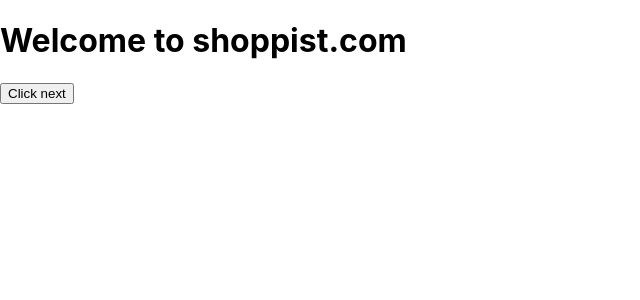
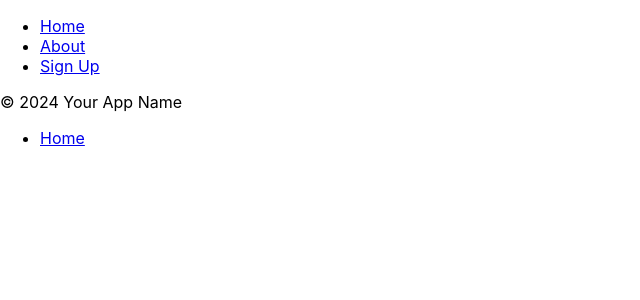
Before and after one commit to anuragsknsits/shopist, a React (Create React App) app: page /signup in a window 1280 px wide. Shown: the top 300 px of the page, without its empty margins (0-640 px from the left). Built offline with nearby package versions, Linux system fonts and the light colour scheme.

Commit message:
Added some page

```diff
--- a/package.json
+++ b/package.json
@@ -6,9 +6,11 @@
     "@testing-library/jest-dom": "^5.17.0",
     "@testing-library/react": "^13.4.0",
     "@testing-library/user-event": "^13.5.0",
+    "axios": "^1.6.5",
     "react": "^18.2.0",
     "react-dom": "^18.2.0",
-    "react-scripts": "5.0.1",
+    "react-router-dom": "^6.21.1",
+    "react-scripts": "^5.0.1",
     "web-vitals": "^2.1.4"
   },
   "scripts": {
--- a/src/App.js
+++ b/src/App.js
@@ -1,18 +1,26 @@
-import './App.css';
+import React from 'react';
+import { BrowserRouter as Router, Routes, Route } from 'react-router-dom';
+import Home from './pages/Home';
+import About from './pages/About';
+import SignUp from './pages/SignUp';
+import Header from './components/Header';
+import Footer from './components/Footer';
 
-function MyButton() {
+function App() {
   return (
-    <button>
-      Click next
-    </button>
+    <Router>
+      <div>
+        <Header />
+        <Routes>
+          <Route exact path="/" element={Home} />
+          <Route path="/about" element={About} />
+          <Route path="/signup" element={SignUp} />
+          {/* Add more routes as needed */}
+        </Routes>
+        <Footer />
+      </div>
+    </Router>
   );
 }
 
-export default function MyApp() {
-  return (
-    <div>
-      <h1>Welcome to shoppist.com</h1>
-      <MyButton />
-    </div>
-  )
-}
+export default App;
--- /dev/null
+++ b/src/components/Footer.js
@@ -0,0 +1,22 @@
+import React from 'react';
+import { Link } from 'react-router-dom';
+
+const Footer = () => {
+  return (
+    <footer>
+      <div>
+        <p>© 2024 Your App Name</p>
+        <nav>
+          <ul>
+            <li><Link to="/">Home</Link></li>
+            {/* <li><Link to="/about">About</Link></li>
+            <li><Link to="/contact">Contact</Link></li> */}
+            {/* Add more footer links */}
+          </ul>
+        </nav>
+      </div>
+    </footer>
+  );
+};
+
+export default Footer;
--- /dev/null
+++ b/src/components/Header.js
@@ -0,0 +1,19 @@
+import React from 'react';
+import { Link } from 'react-router-dom';
+
+const Header = () => {
+  return (
+    <header>
+      <nav>
+        <ul>
+          <li><Link to="/">Home</Link></li>
+          <li><Link to="/about">About</Link></li>
+          <li><Link to="/signup">Sign Up</Link></li>
+          {/* Add more navigation links */}
+        </ul>
+      </nav>
+    </header>
+  );
+};
+
+export default Header;
--- /dev/null
+++ b/src/pages/About.js
@@ -0,0 +1,14 @@
+import React from 'react';
+
+const AboutUs = () => {
+  return (
+    <div>
+      <h2>About Us</h2>
+      <p>
+        Welcome to our website!
+      </p>
+    </div>
+  );
+};
+
+export default AboutUs;
--- /dev/null
+++ b/src/pages/Home.js
@@ -0,0 +1,14 @@
+import React from 'react';
+
+const Home = () => {
+  return (
+    <div>
+      <h2>Welcome to Our Website!</h2>
+      <p>
+        My New Website
+      </p>
+    </div>
+  );
+};
+
+export default Home;
--- /dev/null
+++ b/src/pages/SignUp.js
@@ -0,0 +1,40 @@
+import React, { useState } from 'react';
+import axios from 'axios';
+
+const SignUp = () => {
+  const [formData, setFormData] = useState({
+    username: '',
+    email: '',
+    password: '',
+  });
+
+  const handleChange = (e) => {
+    setFormData({ ...formData, [e.target.name]: e.target.value });
+  };
+
+  const handleSubmit = async (e) => {
+    e.preventDefault();
+    try {
+      const response = await axios.post('http://localhost:8080/api/signup', formData);
+      console.log('User signed up:', response.data);
+      // Handle success, show a success message, redirect, etc.
+    } catch (error) {
+      console.error('Error signing up:', error);
+      // Handle error, show error message to the user
+    }
+  };
+
+  return (
+    <div>
+      <h2>Sign Up</h2>
+      <form onSubmit={handleSubmit}>
+        <input type="text" name="username" placeholder="Username" value={formData.username} onChange={handleChange} required />
+        <input type="email" name="email" placeholder="Email" value={formData.email} onChange={handleChange} required />
+        <input type="password" name="password" placeholder="Password" value={formData.password} onChange={handleChange} required />
+        <button type="submit">Sign Up</button>
+      </form>
+    </div>
+  );
+};
+
+export default SignUp;
```
Also changed, not shown: 1 other file (tests, documents, lock files or other folders).
